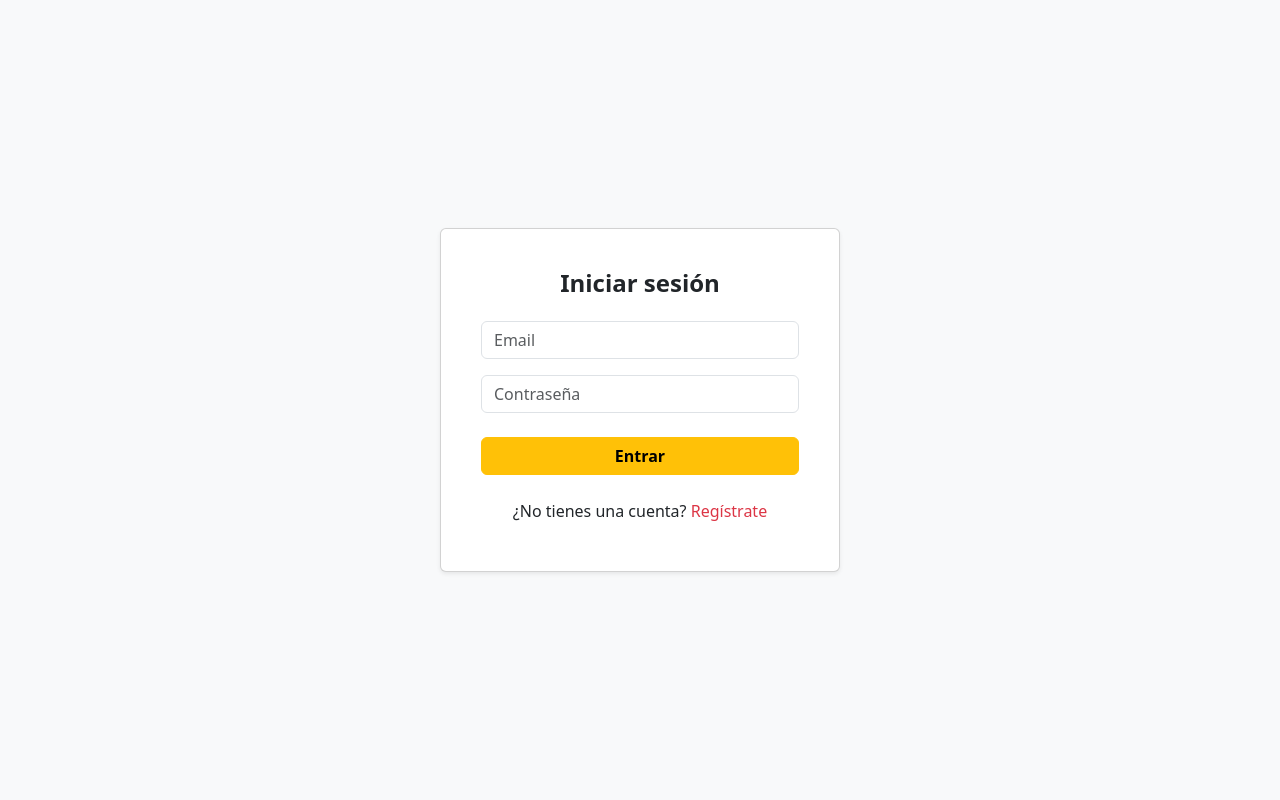
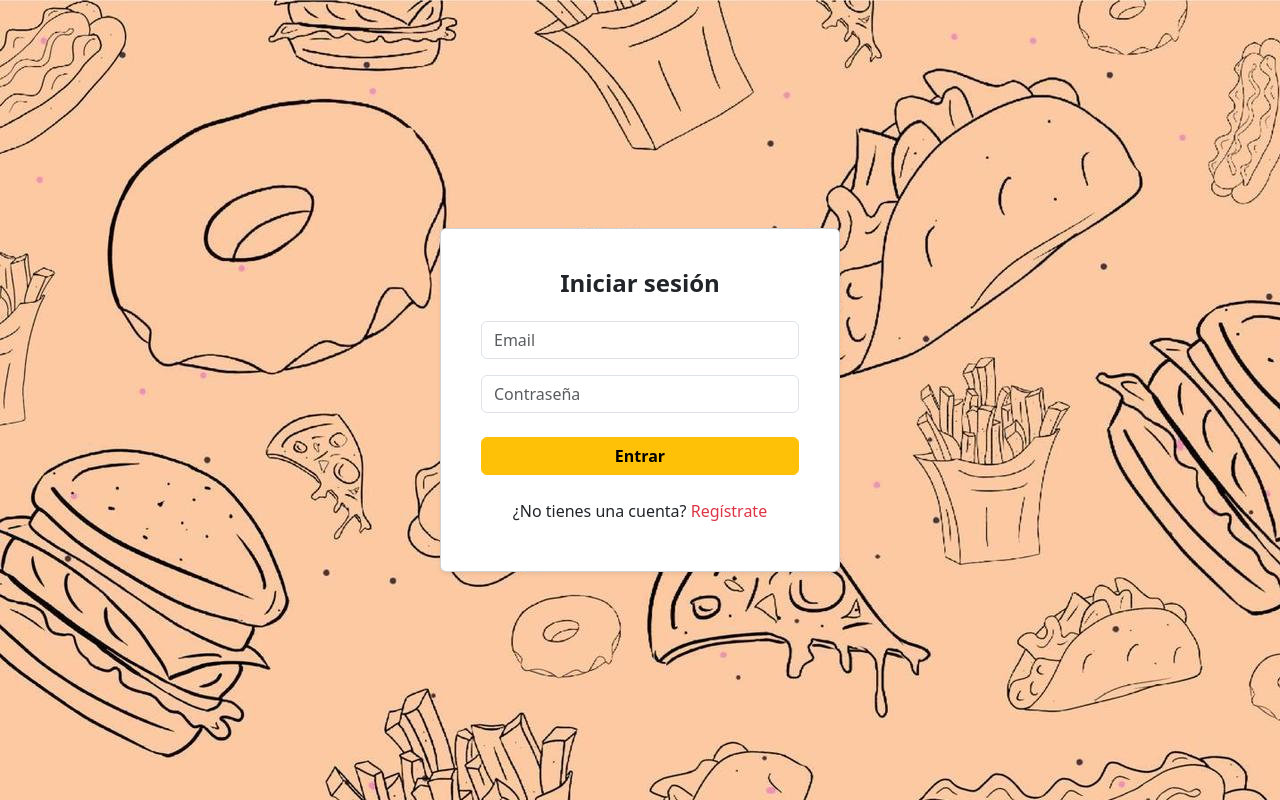
Before and after one commit to Lau-bor/Restaurante-Foodstack, a React (Vite) app in the folder frontend/: page /login in a window 1280 px wide. Built offline with nearby package versions, Linux system fonts and the light colour scheme.

Commit message:
Cambio en background de los form de Register y Login

```diff
--- a/frontend/src/pages/Login/Login.jsx
+++ b/frontend/src/pages/Login/Login.jsx
@@ -33,7 +33,12 @@ function Login() {
   };
 
   return (
-    <div className="d-flex align-items-center justify-content-center min-vh-100 bg-light p-4">
+    <div
+      className="d-flex align-items-center justify-content-center min-vh-100 bg-light p-4"
+      style={{
+        backgroundImage: 'url("/fast-food-seamless-background-illustration-simple-restaurant-menu-background-vector.jpg")'
+      }}
+    >
       <div className="card shadow-sm p-4" style={{maxWidth: '400px', width: '100%'}}>
         <div className="card-body">
           <h2 className="h4 fw-bold mb-4 text-center">Iniciar sesión</h2>
--- a/frontend/src/pages/Register/Register.jsx
+++ b/frontend/src/pages/Register/Register.jsx
@@ -30,7 +30,10 @@ function Register() {
   };
 
   return (
-    <div className="d-flex align-items-center justify-content-center vh-100 bg-light">
+    <div className="d-flex align-items-center justify-content-center vh-100 bg-light"
+    style={{
+        backgroundImage: 'url("/fast-food-seamless-background-illustration-simple-restaurant-menu-background-vector.jpg")'
+      }}>
       <div
         className="card shadow-sm p-4"
         style={{ maxWidth: "400px", width: "100%" }}
```
Also changed, not shown: frontend/public/fast-food-seamless-background-illustration-simple-restaurant-menu-background-vector.jpg (added).
